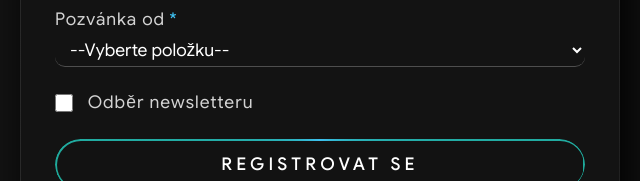
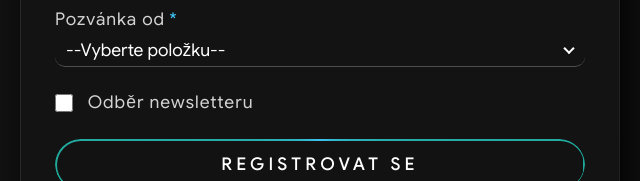
Before and after one commit to prodbylcsh/GrowHub, a website: page index.html in a window 1280 px wide. Shown: the part 512-693 px from the top of the page, 320-960 px from the left. Drawn offline with nearby package versions, Linux system fonts and the light colour scheme.

Commit message:
fixed style issues

```diff
--- a/index.html
+++ b/index.html
@@ -94,6 +94,7 @@
 
                 <div id="invitation-container">
                     <div class="label-container"><label for="invitation">Pozvánka od</label><span> *</span></div>
+                    <div class="select-wrapper">
                         <select id="invitation" name="invitation" class="form-input" required>
                             <option value="">--Vyberte položku--</option>
                             <option value="2">Daniel Hlaváč</option>
@@ -104,6 +105,8 @@
                             <option value="7">Vojtěch Šťastný</option>
                             <option value="1">O komunitě jsem se dozvěděl jinak</option>
                         </select>
+                        <span class="select-arrow"></span>
+                    </div>
                 </div>
             </fieldset>
 
--- a/script.js
+++ b/script.js
@@ -235,7 +235,7 @@ function initErrorMarkers() {
         const marker = document.createElement("div");
         marker.className = "field-error";
         // U selectu / date inputu odsadíme značku, aby nepřekrývala nativní ovládání.
-        if (element.tagName === "SELECT" || element.type === "date") {
+        if (element.tagName === "SELECT") {
             marker.classList.add("field-error--offset");
         }
 
--- a/styles.css
+++ b/styles.css
@@ -429,11 +429,32 @@ form select {
     padding: 0.25rem 0.625rem;
     /* min-height (not height) + a comfortable line-height so the option text isn't clipped on iOS */
     min-height: var(--form-input-size);
-    height: auto;
+    height: 1.5rem;
     line-height: 1.4;
     background: linear-gradient(90deg, var(--gradient-start), var(--gradient-end)) no-repeat left bottom;
     background-size: 0% 2px;
     transition: background-size 0.35s cubic-bezier(0.4, 0, 0.2, 1), border-bottom-color 0.35s ease;
+    -moz-appearance: none;
+    /* Firefox */
+    -webkit-appearance: none;
+    /* Safari and Chrome */
+    appearance: none;
+}
+
+.select-wrapper {
+    position: relative;
+}
+
+.select-arrow {
+    position: absolute;
+    top: 50%;
+    right: 12px;
+    width: 8px;
+    height: 8px;
+    border-right: 2px solid white;
+    border-bottom: 2px solid white;
+    transform: translateY(-70%) rotate(45deg);
+    pointer-events: none;
 }
 
 form select:focus {
@@ -512,8 +533,8 @@ form fieldset>div:has(.form-input:required:user-invalid)::after {
 
 .field-error__tooltip {
     position: absolute;
-    bottom: calc(100% + 8px);
-    right: 0;
+    bottom: calc(100% + 6px);
+    right: -15%;
     width: max-content;
     max-width: 220px;
     padding: 0.4rem 0.6rem;
@@ -546,7 +567,6 @@ form fieldset>div:has(.form-input:required:user-invalid)::after {
 .field-error.is-open .field-error__tooltip {
     opacity: 1;
     visibility: visible;
-    transform: translateY(0);
 }
 
 input:-webkit-autofill,
```
Lines whose indentation alone changed are shown as unchanged.
